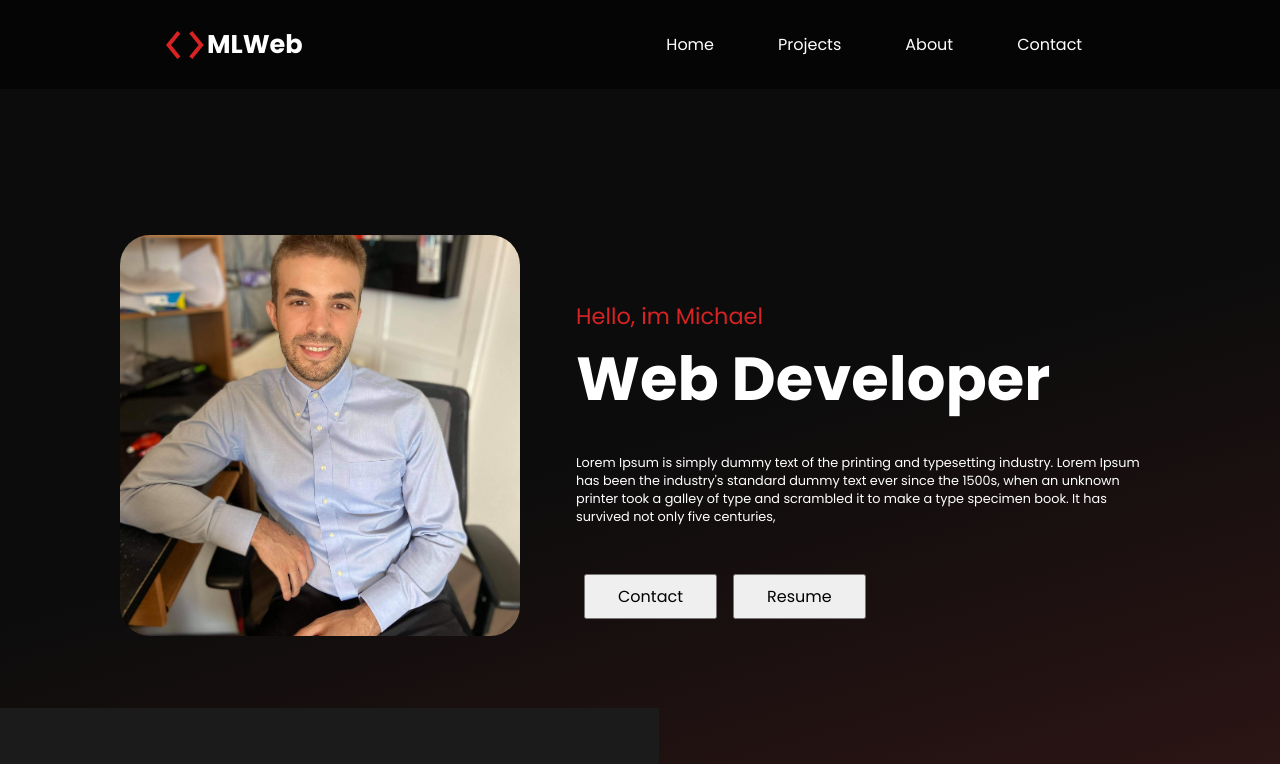
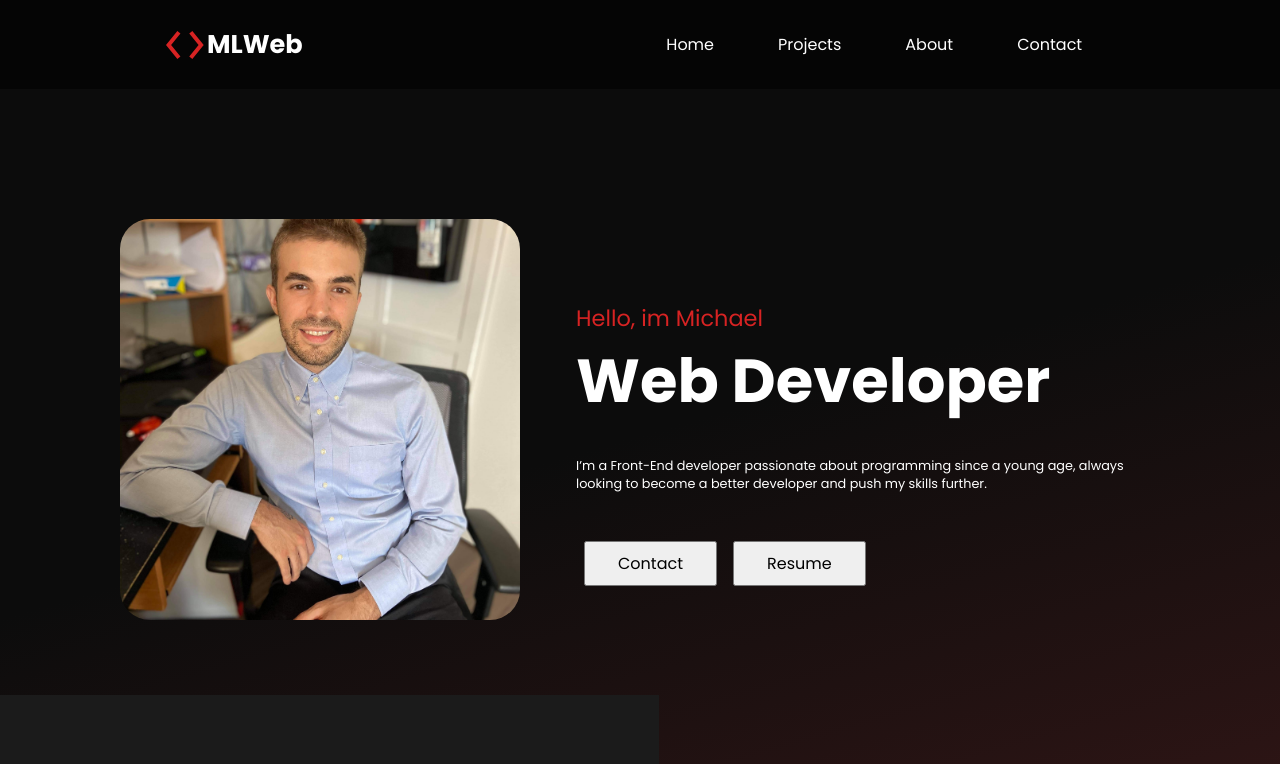
Before and after one commit to mlcoding111/Modern-Portfolio, a React (Create React App) app: page / in a window 1280 px wide. Shown: the top 764 px of the page. Built offline with nearby package versions, Linux system fonts and the light colour scheme.

Commit message:
Updated hero-description text

```diff
--- a/src/containers/Header/index.jsx
+++ b/src/containers/Header/index.jsx
@@ -97,11 +97,7 @@ function Header() {
               <span id="my-name">Hello, im Michael</span>
               <h1 id="profession">Web Developer</h1>
               <p className="description">
-                Lorem Ipsum is simply dummy text of the printing and typesetting
-                industry. Lorem Ipsum has been the industry's standard dummy
-                text ever since the 1500s, when an unknown printer took a galley
-                of type and scrambled it to make a type specimen book. It has
-                survived not only five centuries,
+              I’m a Front-End developer passionate about programming since a young age, always looking to become a better developer and push my skills further.
               </p>
             </div>
 
```
